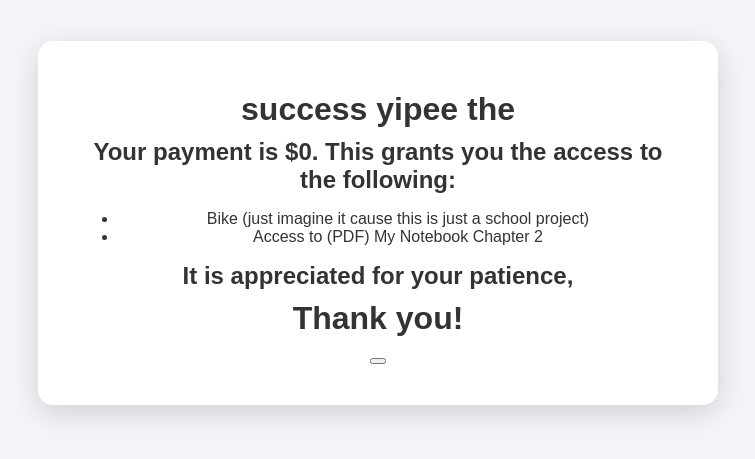
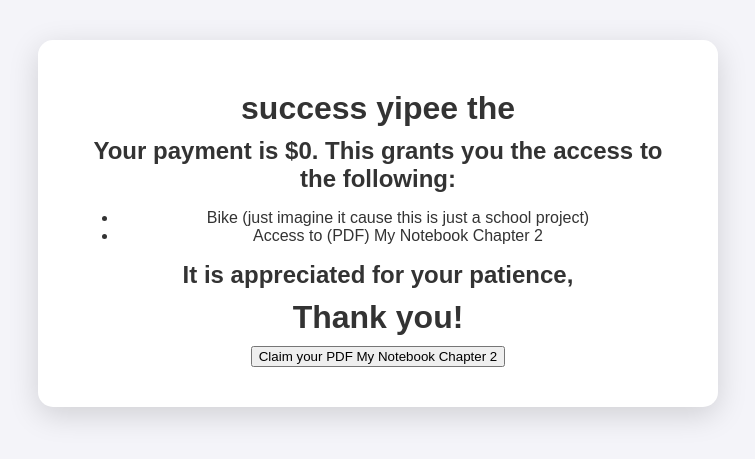
Before and after one commit to worstbicycles/gicycles, a plain HTML site: page pay.html in a window 1280 px wide. Shown: the part 177-636 px from the top of the page, without its empty margins (262-1017 px from the left). Drawn offline with Linux system fonts and the light colour scheme.

Commit message:
Update pay.html

```diff
--- a/pay.html
+++ b/pay.html
@@ -56,7 +56,7 @@
         </ul>
         <h2>It is appreciated for your patience,</h2>
         <h1>Thank you!</h1>
-        <button src="https://worstbicycles.github.io/gicycles/notebook.pdf>"Your PDF copy of My Notebook Chapter 2"></button>
+        <button type="button" onclick="document.location='https://worstbicycles.github.io/gicycles/notebook.pdf'">Claim your PDF My Notebook Chapter 2</button>
     </div>
 </body>
 </html>
```
